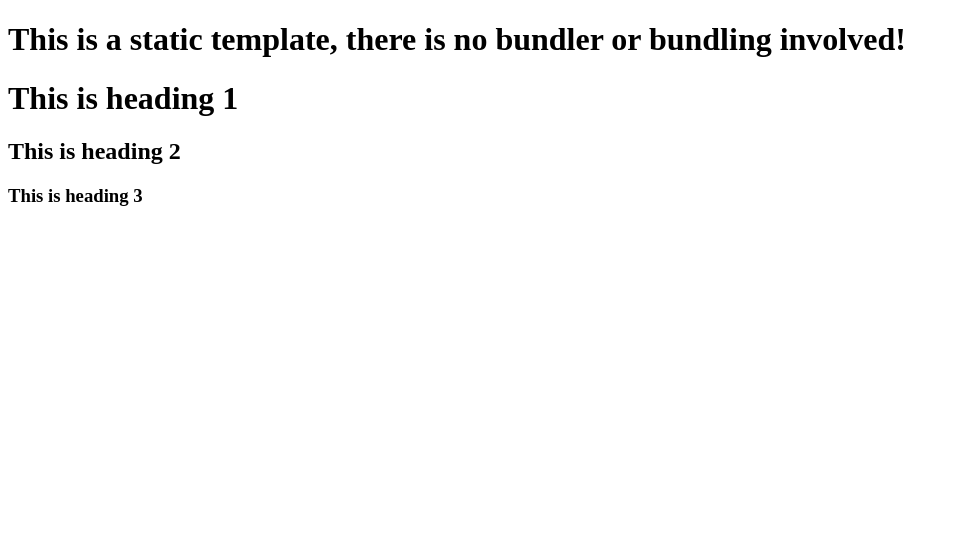
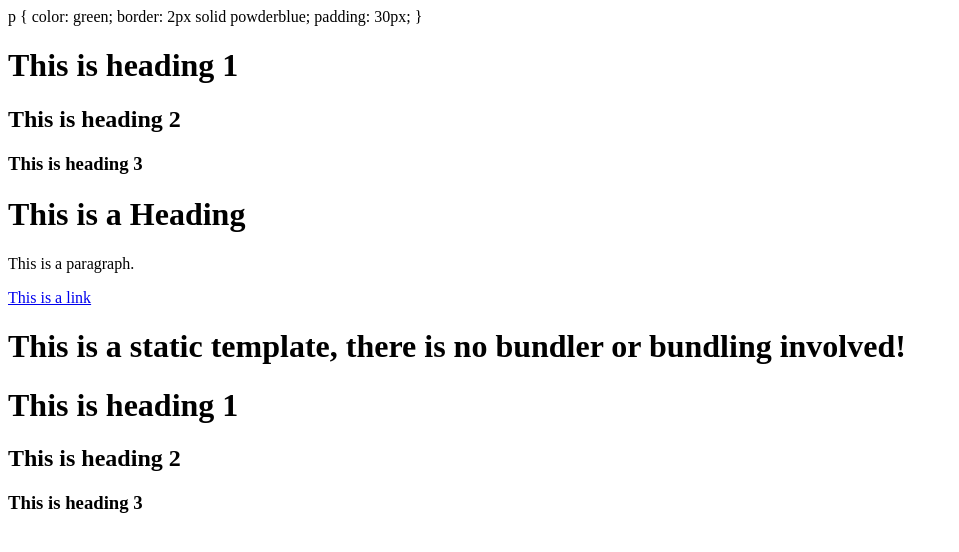
Before and after one commit to surriiw/ak4tww, a website: page index.html in a window 1280 px wide. Shown: the whole page, without its empty margins (0-959 px from the left). Drawn offline with Linux system fonts and the light colour scheme.

Commit message:
New body test

```diff
--- a/index.html
+++ b/index.html
@@ -7,6 +7,27 @@
     <title>Static Template</title>
   </head>
   <body>
+
+      p {
+        color: green;
+          border: 2px solid powderblue;
+          padding: 30px;
+        }
+        </style>
+        <h1>This is heading 1</h1>
+        <h2>This is heading 2</h2>
+        <h3>This is heading 3</h3>
+
+        <h1>This is a Heading</h1>
+        <p>This is a paragraph.</p>
+
+        <a href="https://www.w3schools.com">This is a link</a>
+
+
+
+
+
+
     <h1>
       This is a static template, there is no bundler or bundling involved!
     </h1>
```
